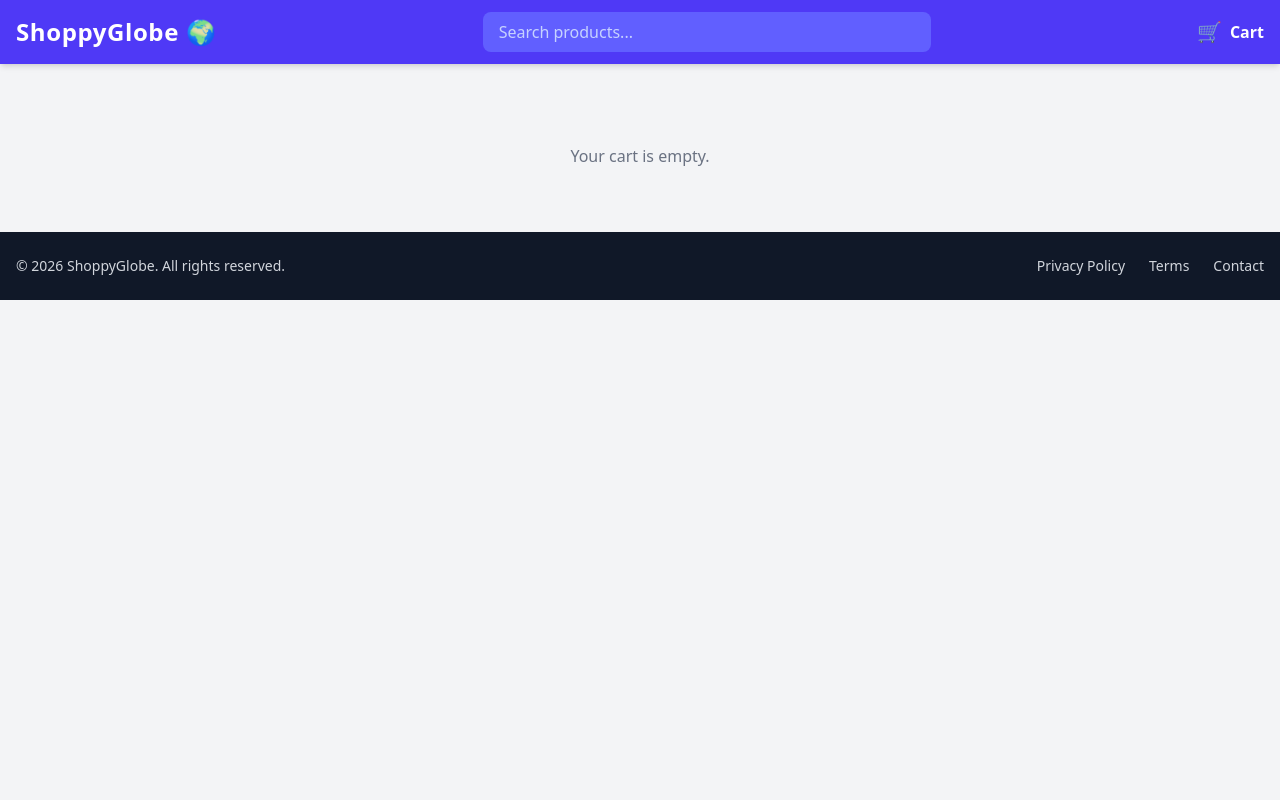
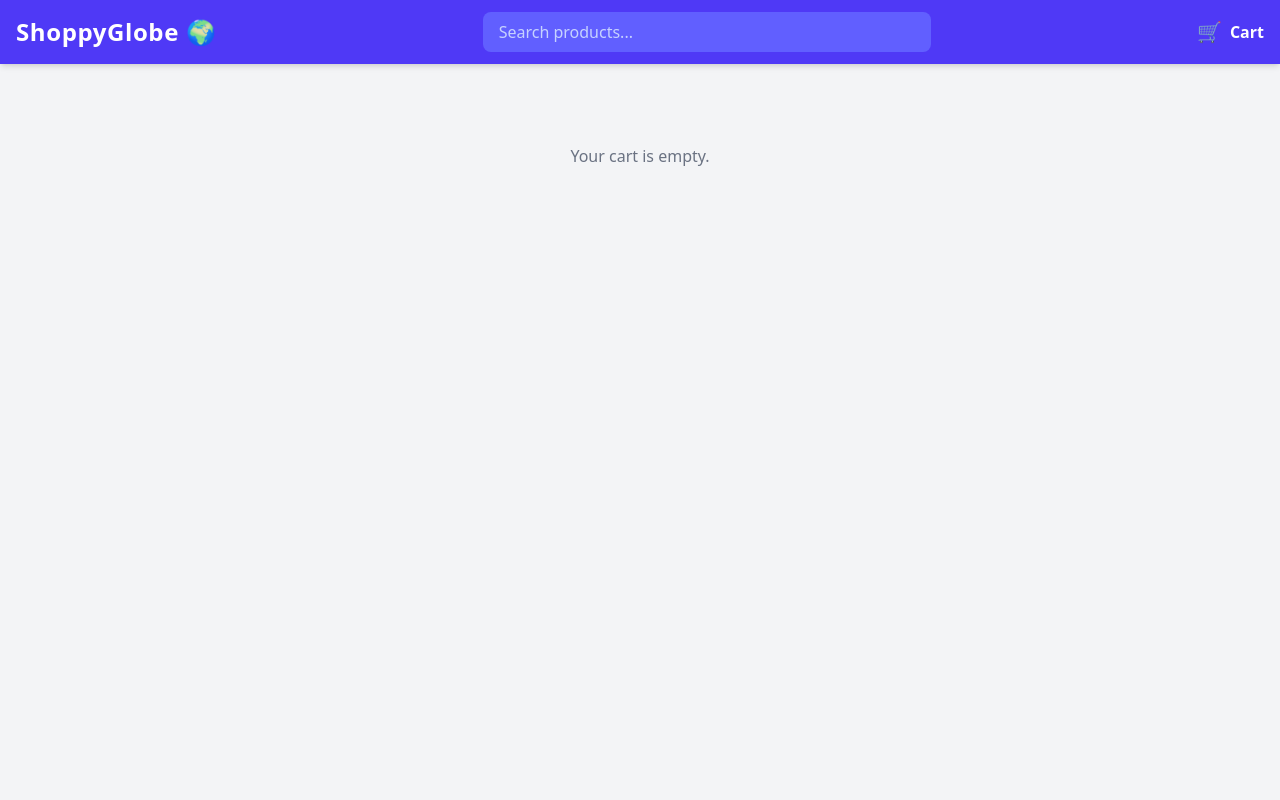
Before and after one commit to satyajeetpatra1/shoppy-globe-e-commerce-react, a React (Vite) app: page /checkout in a window 1280 px wide. Shown: the top 800 px of the page. Built offline with nearby package versions, Linux system fonts and the light colour scheme.

Commit message:
amall change

```diff
--- a/src/App.jsx
+++ b/src/App.jsx
@@ -8,8 +8,10 @@ function App() {
       {/* header */}
       <Header />
 
-      {/* router outlet */}
-      <Outlet />
+      <div className="h-full min-h-screen">
+        {/* router outlet */}
+        <Outlet />
+      </div>
 
       {/* footer */}
       <Footer />
```
